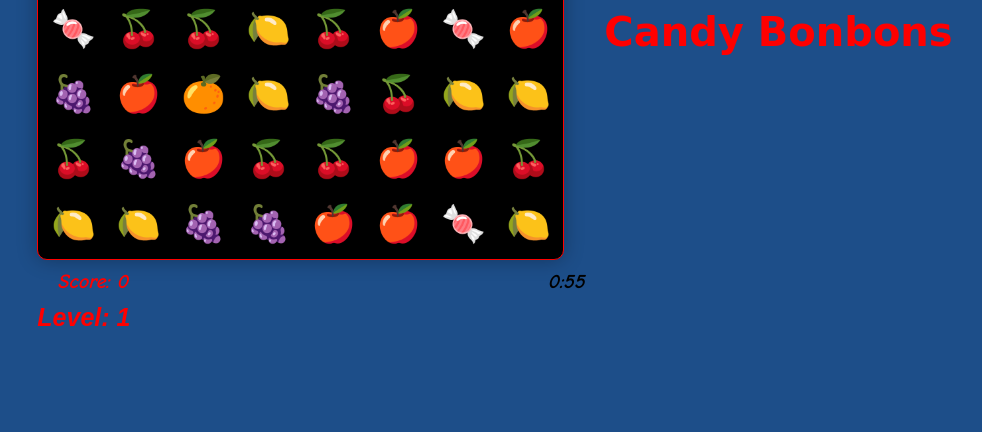
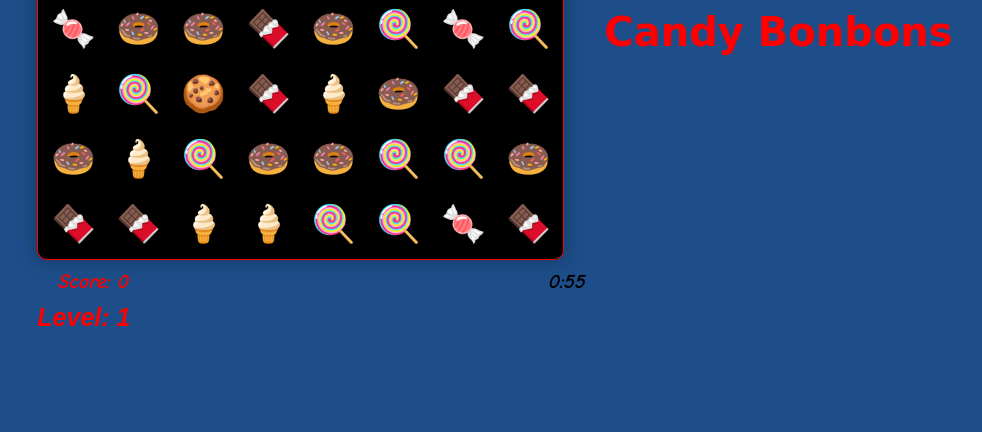
Before and after one commit to tomtoutmou/candylink.com, a plain HTML site: page index.html in a window 1280 px wide. Shown: the part 368-800 px from the top of the page, without its empty margins (145-1127 px from the left). Drawn offline with Linux system fonts and the light colour scheme.

Commit message:
index.html

```diff
--- a/index.html
+++ b/index.html
@@ -153,7 +153,7 @@
     <script>
         const rows = 8;
         const cols = 8;
-        const candyEmojis = ['🍬', '🍒', '🍊', '🍋', '🍎', '🍇'];
+        const candyEmojis = ['🍬', '🍩', '🍪', '🍫', '🍭', '🍦'];
         let board = [];
         let score = 0;
         let level = 1;
```
